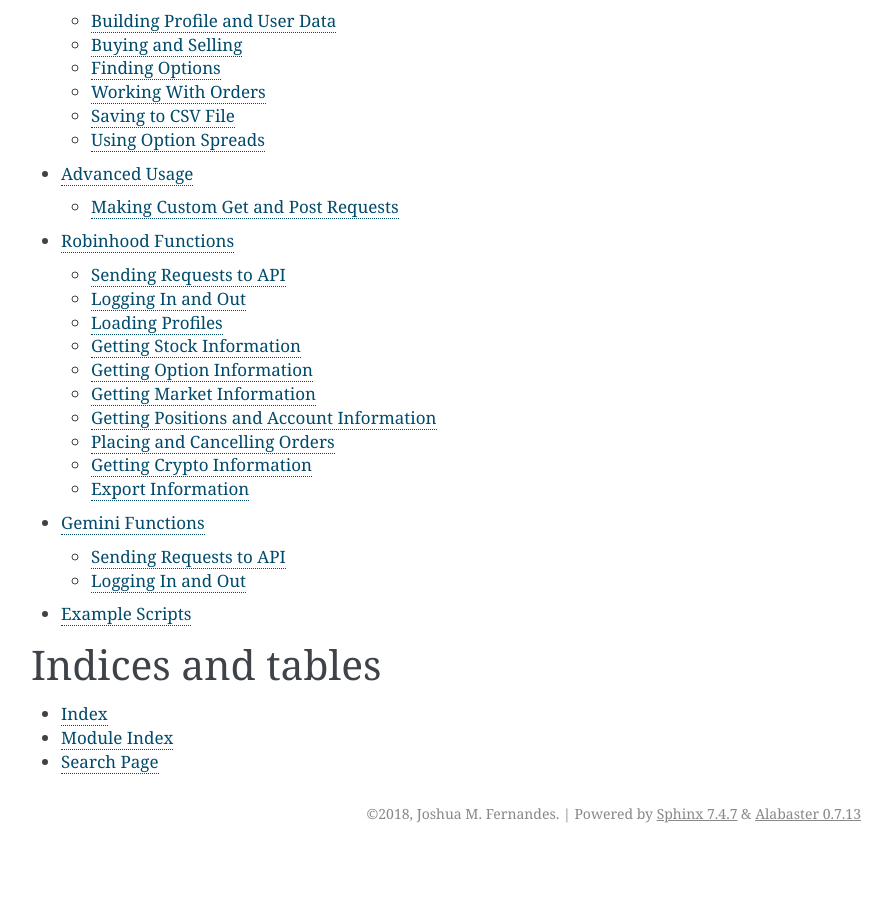
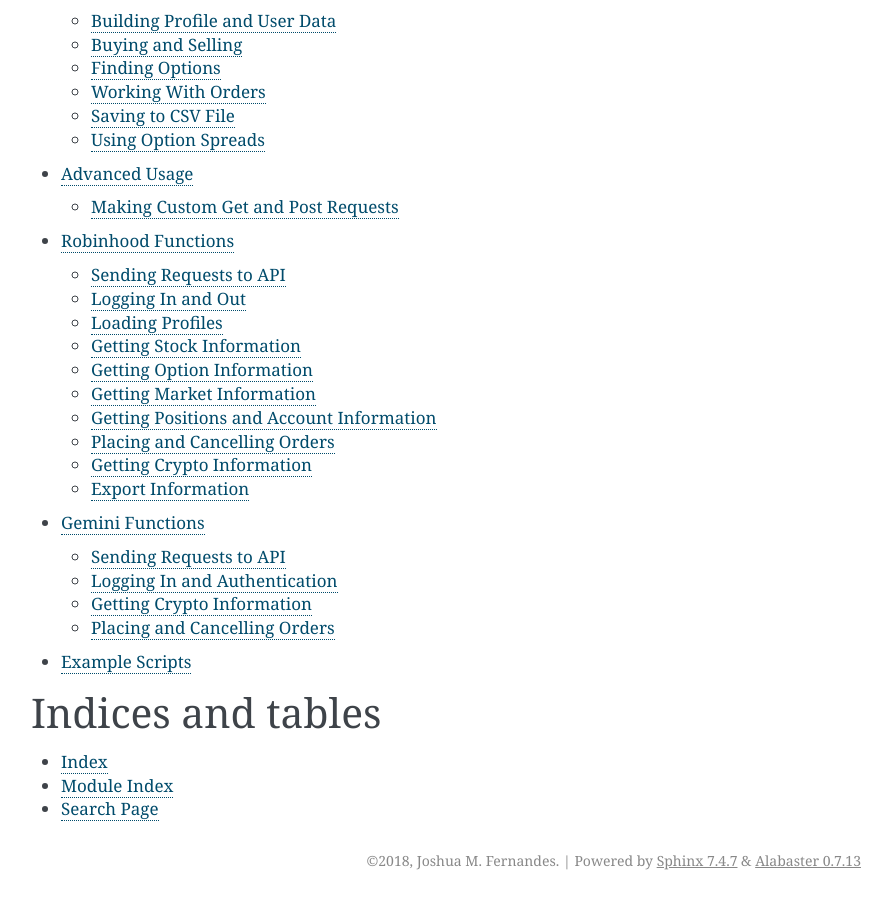
Before and after one commit to jmfernandes/robin_stocks, a Sphinx documentation site: the page built from docs/source/index.rst, in a window 1280 px wide and 900 px high, scrolled down 1369 px. Shown: the whole window, without its empty margins (319-1211 px from the left). Built offline with Sphinx 7.4.7, drawn with Linux system fonts in a browser that asks for light colours; before the commit the page ends 2222 px from its top, so only the background shows below that.

Commit message:
updated gemini ReadTheDocs

```diff
--- a/docs/source/gemini.rst
+++ b/docs/source/gemini.rst
@@ -16,10 +16,26 @@
 .. automodule:: robin_stocks.gemini.helper
    :members: request_get,request_post
 
-Logging In and Out
-------------------
+Logging In and Authentication
+-----------------------------
 
 ----
 
 .. automodule:: robin_stocks.gemini.authentication
-   :members: login
+   :members: login,heartbeat
+
+Getting Crypto Information
+--------------------------
+
+----
+
+.. automodule:: robin_stocks.gemini.crypto
+   :members:
+
+Placing and Cancelling Orders
+-----------------------------
+
+----
+
+.. automodule:: robin_stocks.gemini.orders
+   :members:
```
Also changed, not shown: README.rst (+4 -3 lines).
